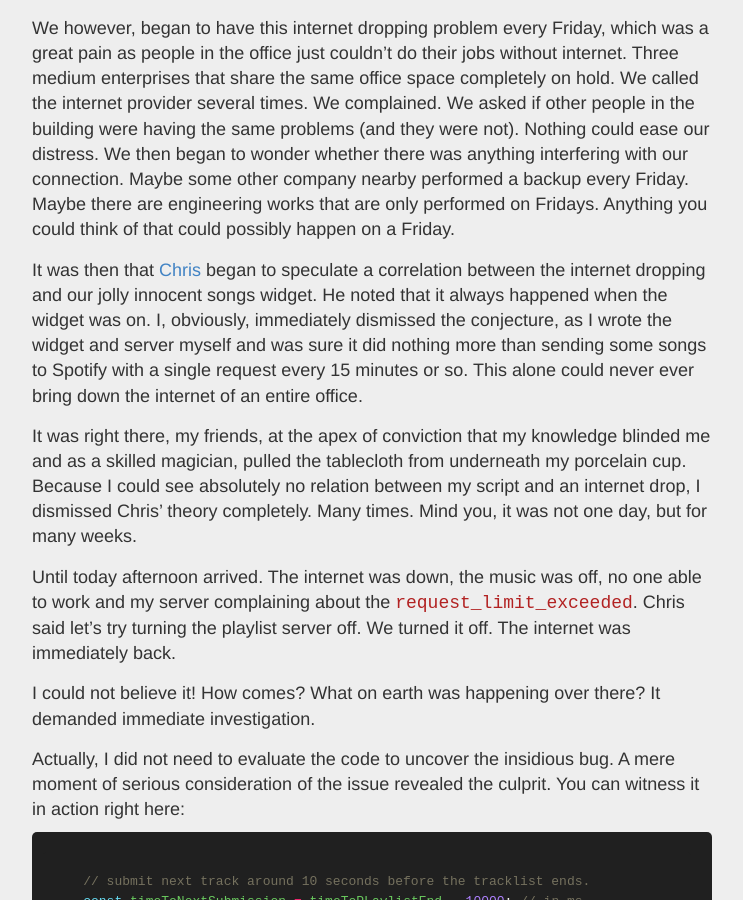
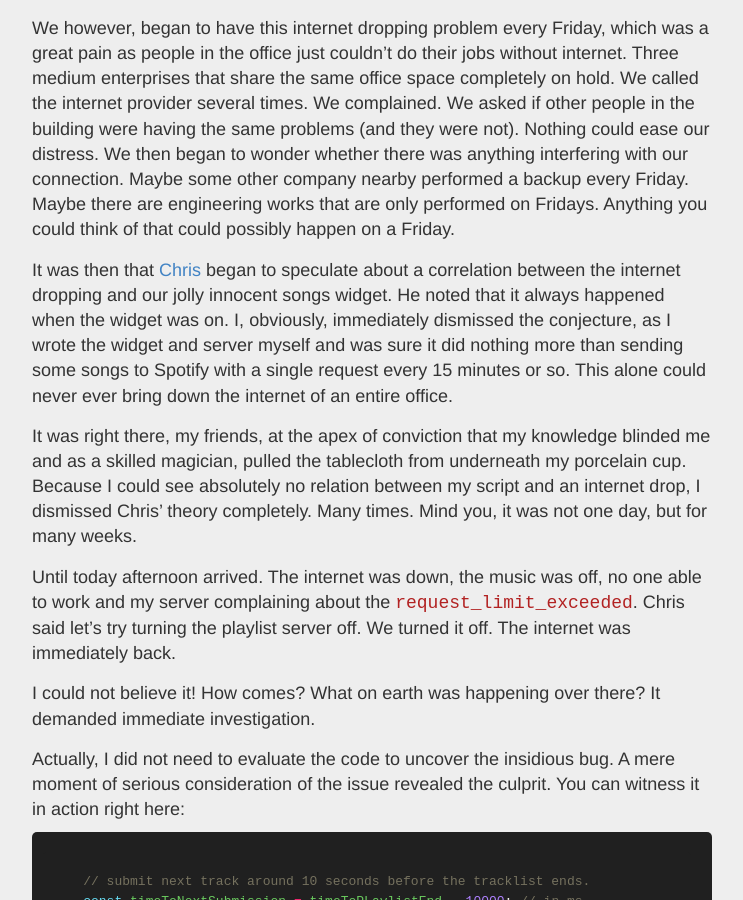
Before and after one commit to lazamar/lazamar.github.io, a Jekyll site: the page built from _posts/2016-09-24-accidental-dos.md, in a window 1280 px wide and 900 px high, scrolled down 1233 px. Shown: the whole window, without its empty margins (268-1011 px from the left). Built offline with Jekyll 4.4.1, drawn with Linux system fonts in a browser that asks for light colours; comment, search, counter and statistics services are not loaded; some of the changed text lies outside the part shown.

Commit message:
Spelling mistake

```diff
--- a/_posts/2016-09-24-accidental-dos.md
+++ b/_posts/2016-09-24-accidental-dos.md
@@ -21,7 +21,7 @@ So far so good.
 
 We however, began to have this internet dropping problem every Friday, which was a great pain as people in the office just couldn't do their jobs without internet. Three medium enterprises that share the same office space completely on hold. We called the internet provider several times. We complained. We asked if other people in the building were having the same problems (and they were not). Nothing could ease our distress. We then began to wonder whether there was anything interfering with our connection. Maybe some other company nearby performed a backup every Friday. Maybe there are engineering works that are only performed on Fridays. Anything you could think of that could possibly happen on a Friday.
 
-It was then that [Chris](https://twitter.com/lown_coco) began to speculate a correlation between the internet dropping and our jolly innocent songs widget. He noted that it always happened when the widget was on. I, obviously, immediately dismissed the conjecture, as I wrote the widget and server myself and was sure it did nothing more than sending some songs to Spotify with a single request every 15 minutes or so. This alone could never ever bring down the internet of an entire office.
+It was then that [Chris](https://twitter.com/lown_coco) began to speculate about a correlation between the internet dropping and our jolly innocent songs widget. He noted that it always happened when the widget was on. I, obviously, immediately dismissed the conjecture, as I wrote the widget and server myself and was sure it did nothing more than sending some songs to Spotify with a single request every 15 minutes or so. This alone could never ever bring down the internet of an entire office.
 
 It was right there, my friends, at the apex of conviction that my knowledge blinded me and as a skilled magician, pulled the tablecloth from underneath my porcelain cup. Because I could see absolutely no relation between my script and an internet drop, I dismissed Chris' theory completely. Many times. Mind you, it was not one day, but for many weeks.
 
```
Also changed, not shown: other parts of _posts/2016-09-24-accidental-dos.md (+1 -1 lines).
